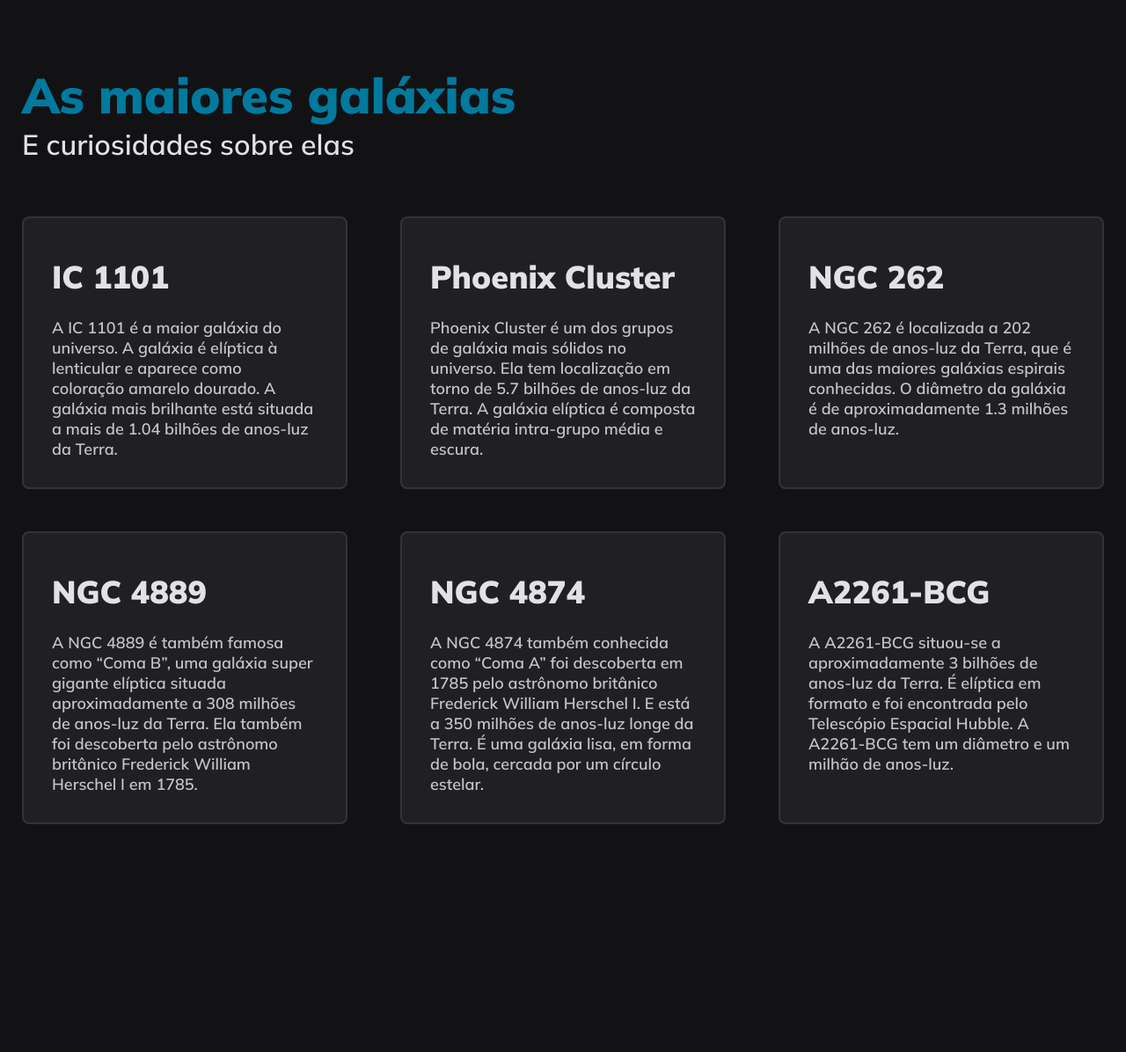
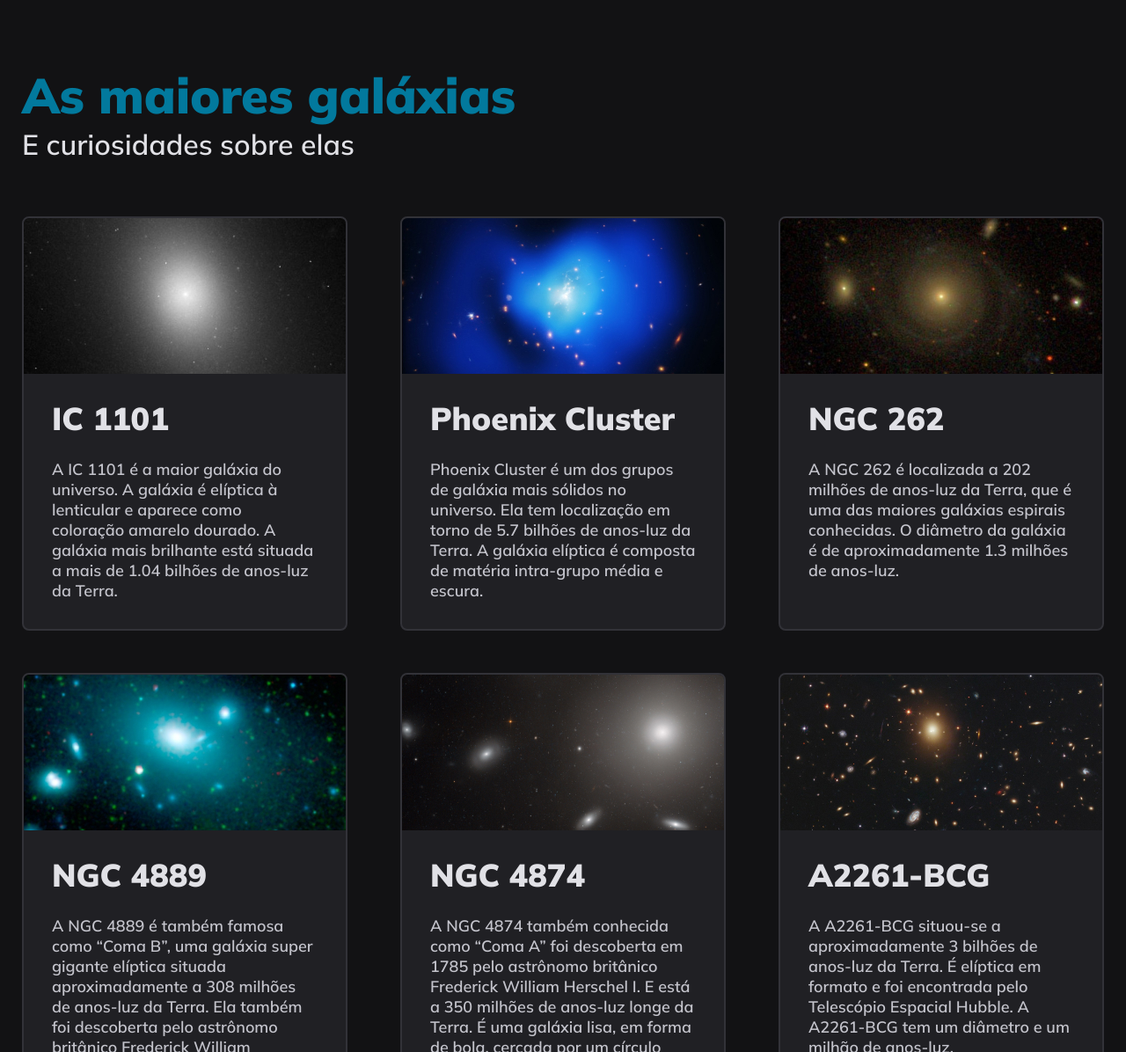
Before and after one commit to LuriSerdan/Galaxies, a plain HTML site: page index.html in a window 1280 px wide. Shown: the top 1196 px of the page at 88% size. Before the commit the page ends 1009 px from the top, so only its background shows below. Drawn offline with Linux system fonts and the light colour scheme.

Commit message:
fix: index.html

```diff
--- a/index.html
+++ b/index.html
@@ -18,37 +18,37 @@
 
     <main>
         <div class="card">
-            <img src="./aseets/01.jpg" alt="">
+            <img src="./assets/01.jpg" alt="">
             <h2>IC 1101</h2>
             <p>A IC 1101 é a maior galáxia do universo. A galáxia é elíptica à lenticular e aparece como coloração amarelo dourado. A galáxia mais brilhante está situada a mais de 1.04 bilhões de anos-luz da Terra. </p>
         </div>
 
         <div class="card">
-            <img src="./aseets/02.jpg" alt="">
+            <img src="./assets/02.jpg" alt="">
             <h2>Phoenix Cluster</h2>
             <p>Phoenix Cluster é um dos grupos de galáxia mais sólidos no universo. Ela tem localização em torno de 5.7 bilhões de anos-luz da Terra. A galáxia elíptica é composta de matéria intra-grupo média e escura.</p>
         </div>
 
         <div class="card">
-            <img src="./aseets/03.jpg" alt="">
+            <img src="./assets/03.jpg" alt="">
             <h2>NGC 262</h2>
             <p>A NGC 262 é localizada a 202 milhões de anos-luz da Terra, que é uma das maiores galáxias espirais conhecidas. O diâmetro da galáxia é de aproximadamente 1.3 milhões de anos-luz.</p>
         </div>
 
         <div class="card">
-            <img src="./aseets/04.jpg" alt="">
+            <img src="./assets/04.jpg" alt="">
             <h2>NGC 4889</h2>
             <p>A NGC 4889 é também famosa como “Coma B”, uma galáxia super gigante elíptica situada aproximadamente a 308 milhões de anos-luz da Terra. Ela também foi descoberta pelo astrônomo britânico Frederick William Herschel I em 1785.</p>
         </div>
 
         <div class="card">
-            <img src="./aseets/05.jpg" alt="">
+            <img src="./assets/05.jpg" alt="">
             <h2>NGC 4874</h2>
             <p>A NGC 4874 também conhecida como “Coma A” foi descoberta em 1785 pelo astrônomo britânico Frederick William Herschel I. E está a 350 milhões de anos-luz longe da Terra. É uma galáxia lisa, em forma de bola, cercada por um círculo estelar.</p>
         </div>
 
         <div class="card">
-            <img src="./aseets/06.jpg" alt="">
+            <img src="./assets/06.jpg" alt="">
             <h2>A2261-BCG</h2>
             <p>A A2261-BCG situou-se a aproximadamente 3 bilhões de anos-luz da Terra. É elíptica em formato e foi encontrada pelo Telescópio Espacial Hubble. A A2261-BCG tem um diâmetro e um milhão de anos-luz.</p>
         </div>
```
